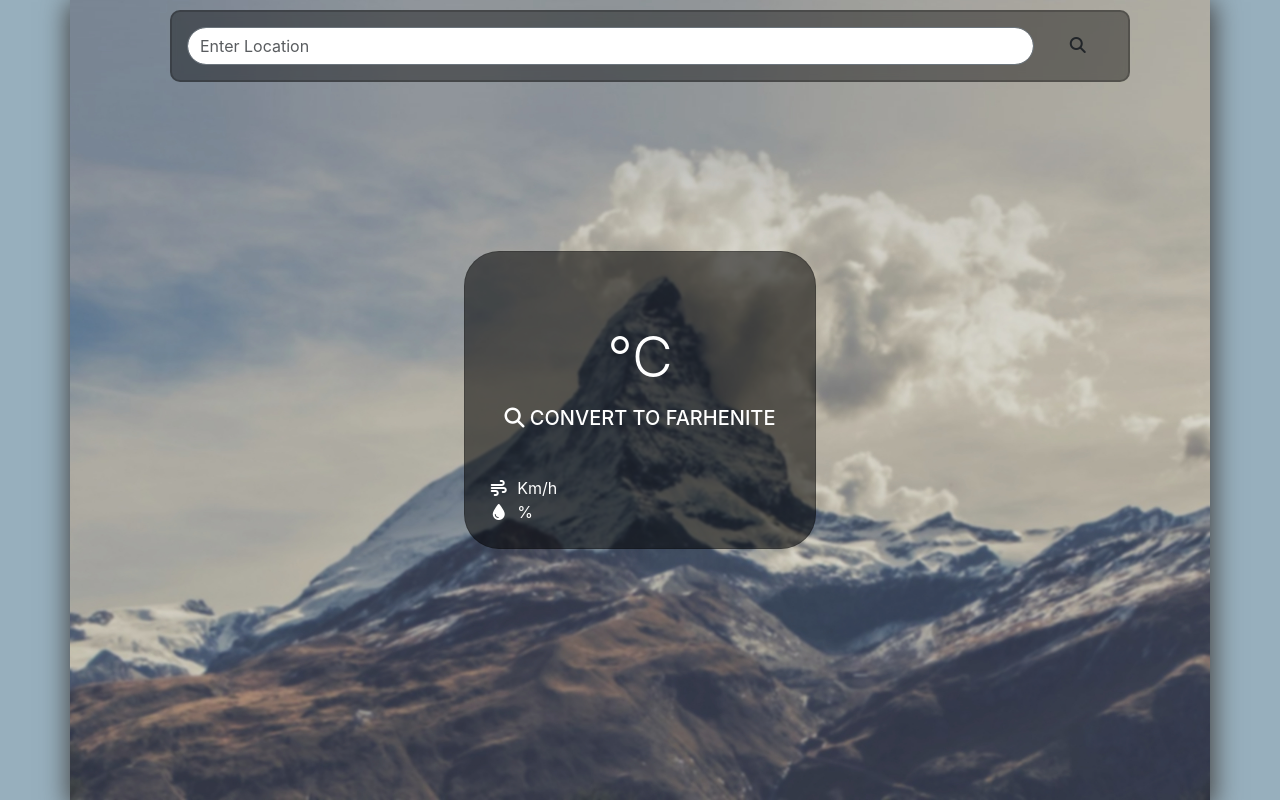
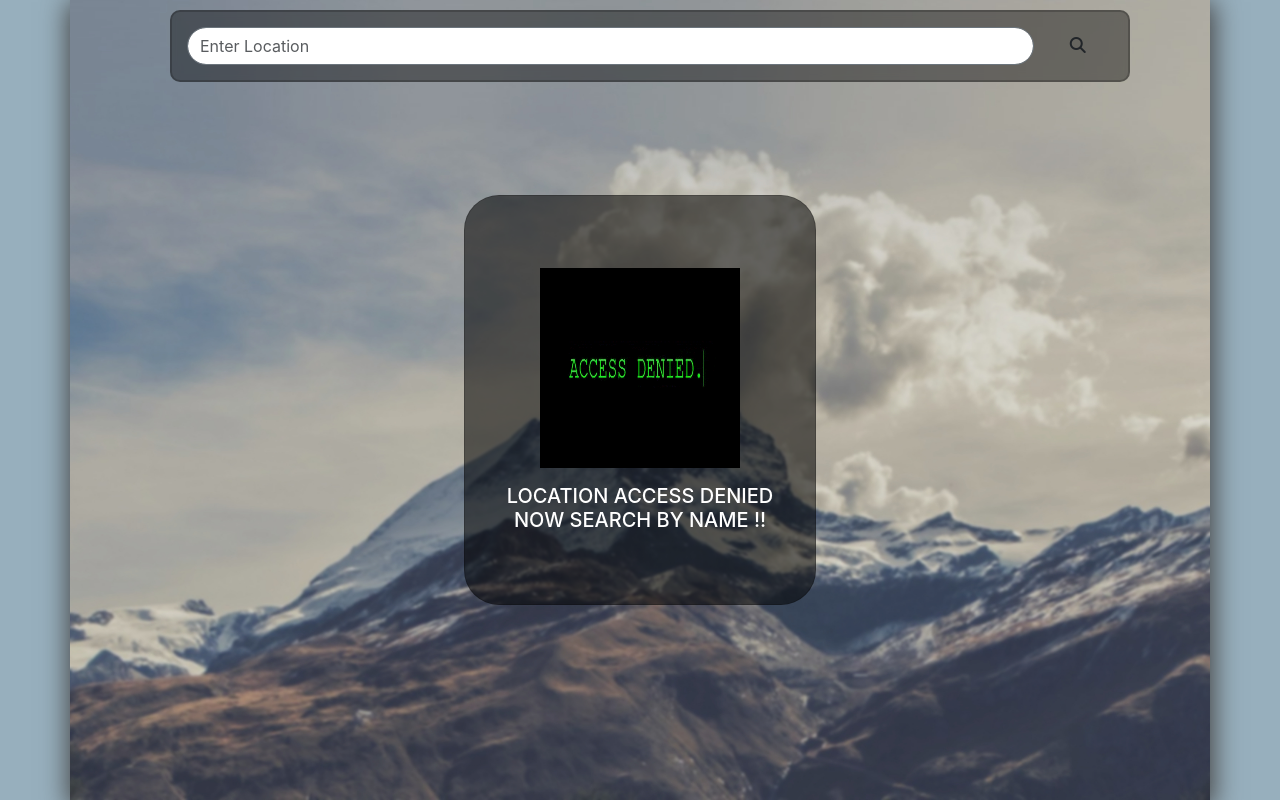
Before and after one commit to Khushh10/weather-app, a React (Create React App) app: page / in a window 1280 px wide. Built offline with nearby package versions, Linux system fonts and the light colour scheme; no server answers.

Commit message:
location access component added

```diff
--- a/src/App.tsx
+++ b/src/App.tsx
@@ -4,6 +4,7 @@ import './App.css';
 import DaysForecast from './CommonComponents/DaysForecast';
 import WeatherDetails from './CommonComponents/WeatherDetails';
 import ErrorPage from './CommonComponents/ErrorPage';
+import NoLocationAccess from './CommonComponents/NoLocationAccess';
 
 function App() {
   const [data, setData] = useState({ name: "", main: { temp: "", humidity: "" }, weather: { main: "" }, wind: { speed: "" } });
@@ -57,7 +58,8 @@ function App() {
       </div>
 
       {/* {showWeatherDetails && <WeatherDetails Cname={data.name} temp={data.main.temp} humid={data.main.humidity} speed={data.wind.speed} />} */}
-      <WeatherDetails Cname={data.name} temp={data.main.temp} humid={data.main.humidity} speed={data.wind.speed} />
+      {/* <WeatherDetails Cname={data.name} temp={data.main.temp} humid={data.main.humidity} speed={data.wind.speed} /> */}
+      <NoLocationAccess/>
       {showErrorPage && <ErrorPage />}
       {showWeatherDetails && <DaysForecast value={location}/>}
 
--- a/src/CommonComponents/DaysForecast.tsx
+++ b/src/CommonComponents/DaysForecast.tsx
@@ -1,7 +1,7 @@
 import axios from "../Services/instance";
 import { useState } from "react";
 
-export default function DaysForecast({ value }: { value: string }) {
+function DaysForecast({ value }: { value: string }) {
     const [hdata, setHData] = useState<{ main: { temp: number; }; }[]>([]);
     const weatherLocation = () => {
         axios.get<{ list: { main: { temp: number; }; }[]; }>('/forecast', {
@@ -35,3 +35,5 @@ export default function DaysForecast({ value }: { value: string }) {
         </div>
     );
 }
+
+export default DaysForecast;
--- a/src/CommonComponents/ErrorPage.tsx
+++ b/src/CommonComponents/ErrorPage.tsx
@@ -1,7 +1,6 @@
-import React from 'react';
+import waitGif from '../images/waiting.gif';
 
-export default function ErrorPage() {
-  const waitGif = 'https://i.gifer.com/o26.gif';
+function ErrorPage() {
   return (
     <div className="container py-5 h-100">
       <div className="row d-flex justify-content-center align-items-center h-100">
@@ -21,3 +20,5 @@ export default function ErrorPage() {
     </div>
   );
 }
+
+export default ErrorPage;
--- /dev/null
+++ b/src/CommonComponents/NoLocationAccess.tsx
@@ -0,0 +1,24 @@
+import denied from '../images/LocationAccess.gif';
+
+function NoLocationAccess() {
+    return (
+        <div className="container py-5 h-100">
+            <div className="row d-flex justify-content-center align-items-center h-100">
+                <div className="col-md-8 col-lg-6 col-xl-4">
+                    <div className="card extraa">
+                        <div className="card-body p-4">
+                            <div className="d-flex flex-column text-center mt-5 mb-4">
+                                <h6 className="display-4 mb-0 font-weight-bold" style={{ color: "#1C2331" }}>
+                                    <img className='imgsize' src={denied} alt="wait hora" />
+                                </h6>
+                                <span className="my-3"><h5>LOCATION ACCESS DENIED NOW SEARCH BY NAME !!</h5></span>
+                            </div>
+                        </div>
+                    </div>
+                </div>
+            </div>
+        </div>
+    );
+}
+
+export default NoLocationAccess;
```
Also changed, not shown: src/images/LocationAccess.gif (added), src/images/waiting.gif (added).
